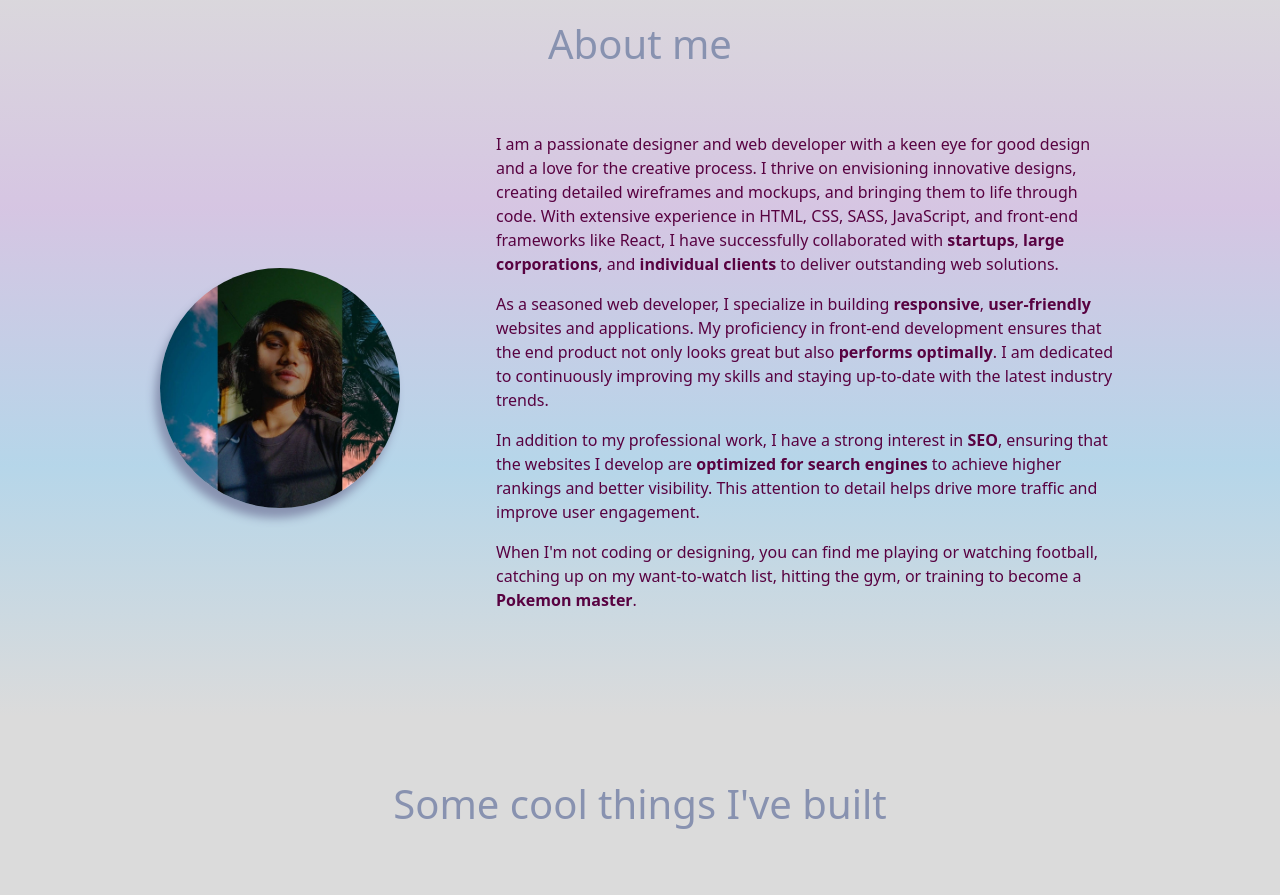
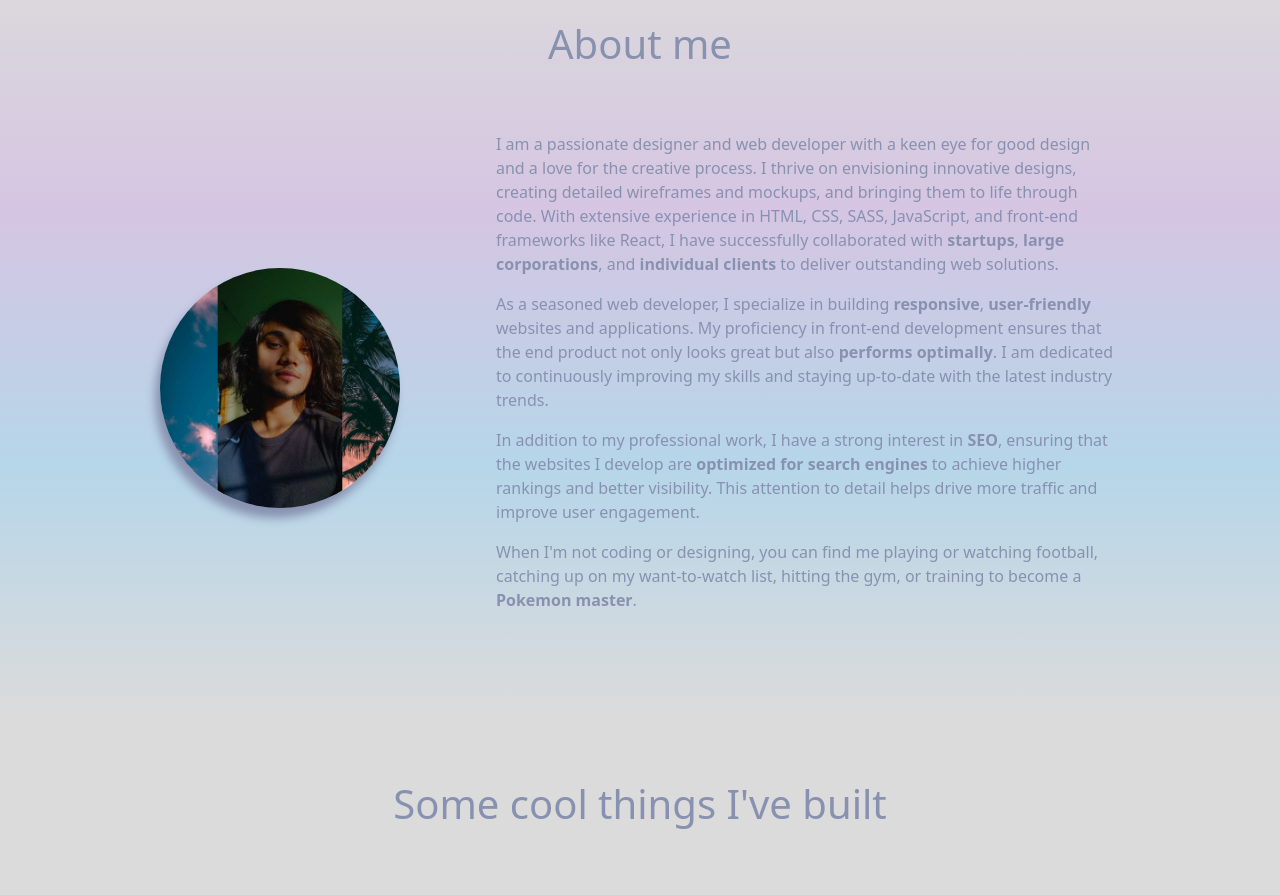
Before and after one commit to whichfahim/personal-portfolio, a React (Vite) app: page / in a window 1280 px wide. Shown: the part 860-1755 px from the top of the page. Built offline with nearby package versions, Linux system fonts and the light colour scheme.

Commit message:
main | changed about section color

```diff
--- a/src/styles/About.scss
+++ b/src/styles/About.scss
@@ -41,12 +41,6 @@
   -ms-transition: all 0.3s;
   -o-transition: all 0.3s;
 
-  transition: all 0.3s;
-  -webkit-transition: all 0.3s;
-  -moz-transition: all 0.3s;
-  -ms-transition: all 0.3s;
-  -o-transition: all 0.3s;
-
   transform: scale(1);
   -webkit-transform: scale(1);
   -moz-transform: scale(1);
@@ -65,7 +59,7 @@
 }
 
 .about-me-list {
-  color: $color-primary;
+  color: $color-grey;
   list-style: none;
 
   & > li {
```
